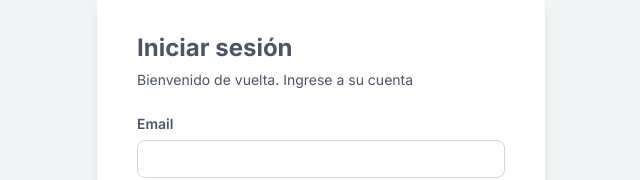
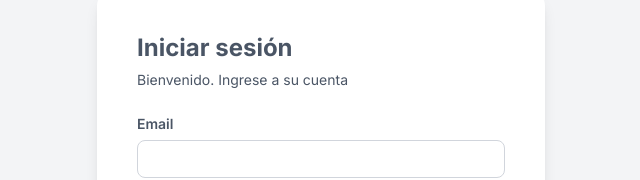
Before and after one commit to softwaredev-a11y/ecoplant, a React (Vite) app: page / in a window 1280 px wide. Shown: the part 264-444 px from the top of the page, without its empty margins (319-959 px from the left). Built offline with nearby package versions, Linux system fonts and the light colour scheme.

Commit message:
feat(ui): new welcome message.

```diff
--- a/src/pages/LoginPage.jsx
+++ b/src/pages/LoginPage.jsx
@@ -62,7 +62,7 @@ function FormLogin() {
             {/* Header del formulario */}
             <div className="form-header flex flex-col gap-1.5 text-left">
                 <span className="font-bold text-gray-600 text-2xl">Iniciar sesión</span>
-                <span className="text-gray-600 text-sm sm:text-md">Bienvenido de vuelta. Ingrese a su cuenta</span>
+                <span className="text-gray-600 text-sm sm:text-md">Bienvenido. Ingrese a su cuenta</span>
             </div>
 
             {/* Formulario */}
```
